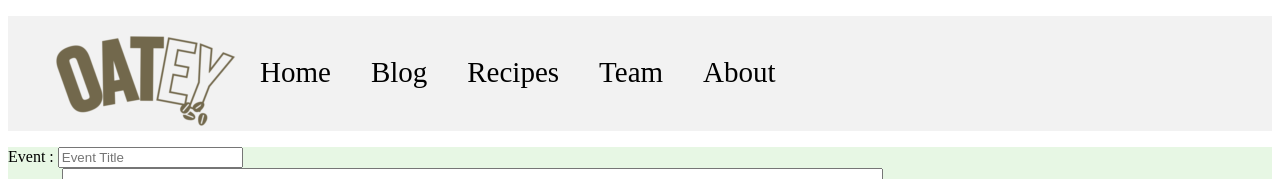
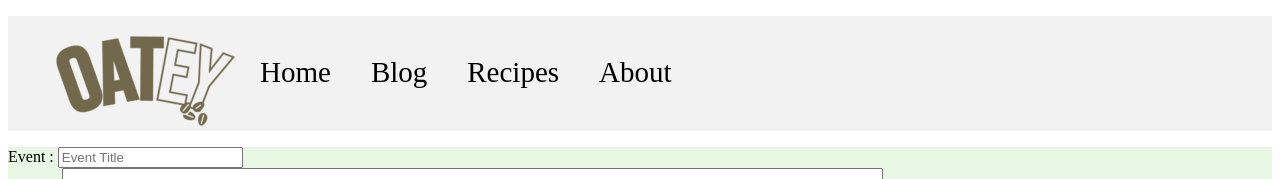
Before and after one commit to zolo1917/LinkedInPostAIAgent, an Angular app: page /blog in a window 1280 px wide. Shown: the top 179 px of the page. Built offline with nearby package versions, Linux system fonts and the light colour scheme.

Commit message:
updated some functionality

```diff
--- a/src/app/blog/blog.component.html
+++ b/src/app/blog/blog.component.html
@@ -15,7 +15,7 @@
             </div>
         </form>
     </div>
-    <div *ngFor="let event of eventList; let arrayIndex = index" class="col-hf2">
+    <div *ngFor="let event of eventList.reverse(); let arrayIndex = index" class="col-hf2">
         <div class="row">
             <h2> {{event.eventTitle}}</h2>
         </div>
--- a/src/app/blog/blog.component.ts
+++ b/src/app/blog/blog.component.ts
@@ -34,6 +34,7 @@ export class BlogComponent implements OnInit {
   }
 
   OnCancle() {
+    this.initForm();
     console.log("form canceled");
   }
 
--- a/src/app/header/header.component.html
+++ b/src/app/header/header.component.html
@@ -13,9 +13,9 @@
         <li routerlinkActive="active" class="navbar-li">
           <a routerLink="/recipes" class="navbar-a">Recipes</a>
         </li>
-        <li routerlinkActive="active" class="navbar-li">
+        <!-- <li routerlinkActive="active" class="navbar-li">
           <a routerLink="/team" class="navbar-a">Team</a>
-        </li>
+        </li> -->
         <li class="navbar-li">
           <a routerLink="about" class="navbar-a">About</a>
         </li>
```
